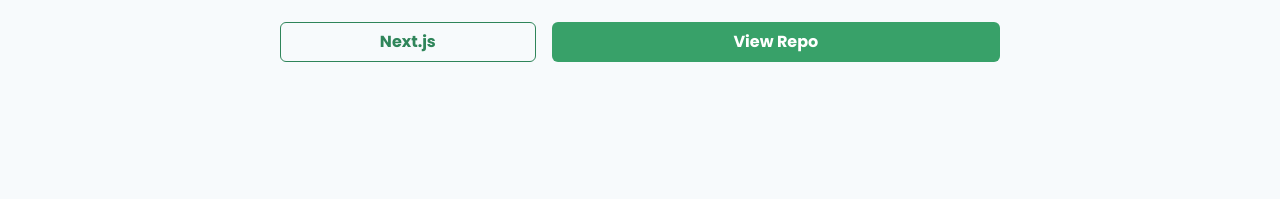
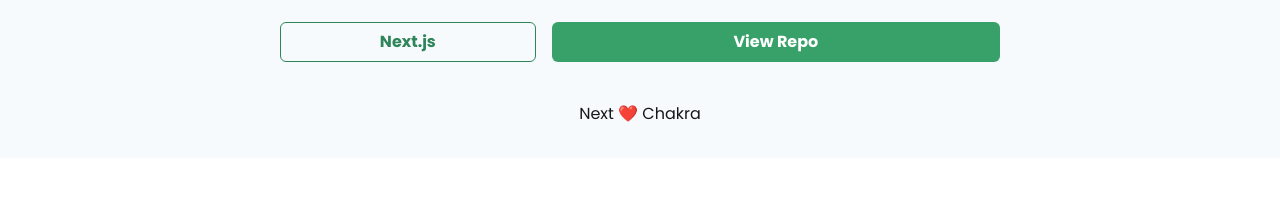
Before and after one commit to ayuhito/next-lotus-starter, a Next.js app: page / in a window 1280 px wide. Shown: the part 747-946 px from the top of the page. After the commit the page ends 905 px from the top, so only its background shows below. Built offline with nearby package versions, Linux system fonts and the light colour scheme.

Commit message:
fix: footer fixes to stick to bottom

```diff
--- a/src/components/Footer.tsx
+++ b/src/components/Footer.tsx
@@ -1,7 +1,7 @@
 import { Flex, FlexProps, Text } from "@chakra-ui/react";
 
 export const Footer = (props: FlexProps) => (
-  <Flex as="footer" py="8rem" {...props}>
+  <Flex as="footer" py="2rem" marginTop="auto" {...props}>
     <Text>Next ❤️ Chakra</Text>
   </Flex>
 );
```
